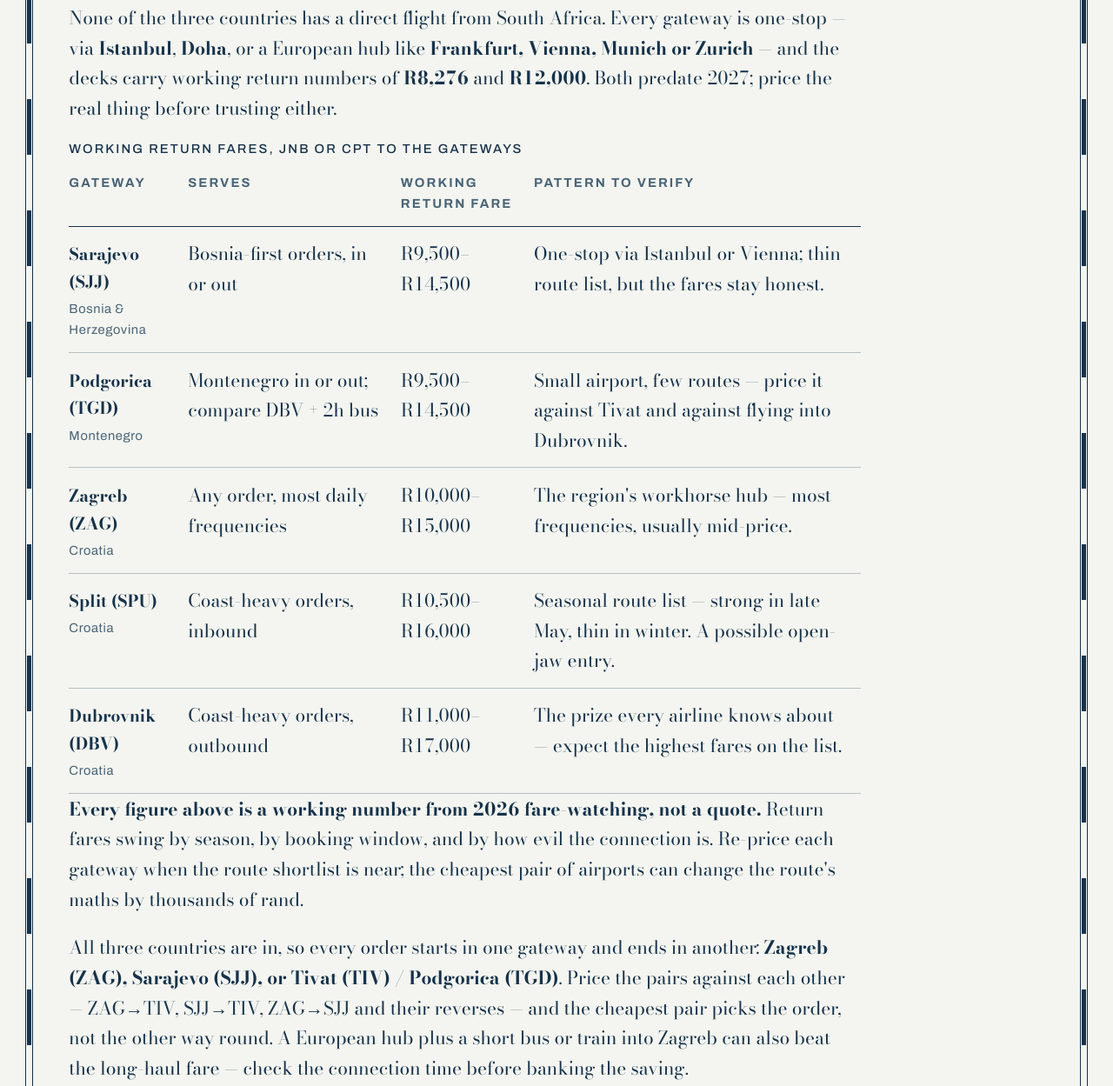
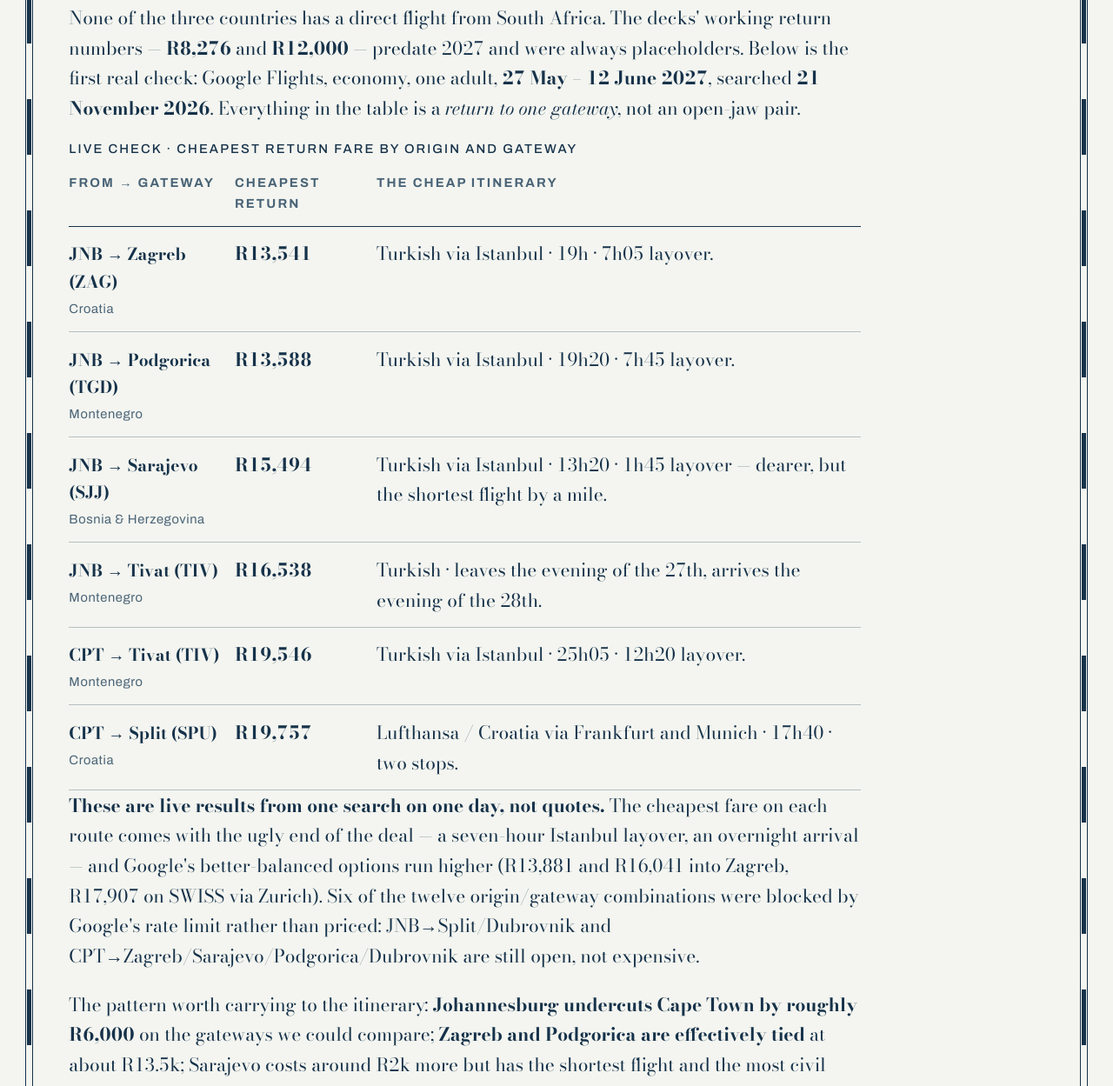
Before and after one commit to nicolewreyford123/balkans-2027, a plain HTML site: page flights-visa.html in a window 1280 px wide. Shown: the part 3023-4272 px from the top of the page at 87% size. Drawn offline with nearby package versions, Linux system fonts and the light colour scheme.

Commit message:
Add live Google Flights fares to the flights page
Six return fares checked 21 Nov 2026 for 27 May-12 Jun 2027, with the
cheap itineraries, the rate-limited gaps, and the JNB-vs-CPT and gateway
patterns. Itinerary points at the fares without picking an order. Flag the
13-night plan against the 16-night search window.

```diff
--- a/flights-visa.html
+++ b/flights-visa.html
@@ -60,20 +60,23 @@
 
   <section class="sec story">
     <h2 class="h2">Flights</h2>
-    <p>None of the three countries has a direct flight from South Africa. Every gateway is one-stop — via <strong>Istanbul</strong>, <strong>Doha</strong>, or a European hub like <strong>Frankfurt, Vienna, Munich or Zurich</strong> — and the decks carry working return numbers of <strong>R8,276</strong> and <strong>R12,000</strong>. Both predate 2027; price the real thing before trusting either.</p>
-    <p class="lab head">Working return fares, JNB or CPT to the gateways</p>
+    <p>None of the three countries has a direct flight from South Africa. The decks' working return numbers — <strong>R8,276</strong> and <strong>R12,000</strong> — predate 2027 and were always placeholders. Below is the first real check: Google Flights, economy, one adult, <strong>27 May – 12 June 2027</strong>, searched <strong>21 November 2026</strong>. Everything in the table is a <em>return to one gateway</em>, not an open-jaw pair.</p>
+    <p class="lab head">Live check · cheapest return fare by origin and gateway</p>
     <table class="ll">
-      <thead><tr><th>Gateway</th><th>Serves</th><th>Working return fare</th><th class="desc">Pattern to verify</th></tr></thead>
+      <thead><tr><th>From → gateway</th><th>Cheapest return</th><th class="desc">The cheap itinerary</th></tr></thead>
       <tbody>
-        <tr><td class="nm"><b>Sarajevo (SJJ)</b><small>Bosnia &amp; Herzegovina</small></td><td>Bosnia-first orders, in or out</td><td>R9,500–R14,500</td><td class="desc">One-stop via Istanbul or Vienna; thin route list, but the fares stay honest.</td></tr>
-        <tr><td class="nm"><b>Podgorica (TGD)</b><small>Montenegro</small></td><td>Montenegro in or out; compare DBV + 2h bus</td><td>R9,500–R14,500</td><td class="desc">Small airport, few routes — price it against Tivat and against flying into Dubrovnik.</td></tr>
-        <tr><td class="nm"><b>Zagreb (ZAG)</b><small>Croatia</small></td><td>Any order, most daily frequencies</td><td>R10,000–R15,000</td><td class="desc">The region's workhorse hub — most frequencies, usually mid-price.</td></tr>
-        <tr><td class="nm"><b>Split (SPU)</b><small>Croatia</small></td><td>Coast-heavy orders, inbound</td><td>R10,500–R16,000</td><td class="desc">Seasonal route list — strong in late May, thin in winter. A possible open-jaw entry.</td></tr>
-        <tr><td class="nm"><b>Dubrovnik (DBV)</b><small>Croatia</small></td><td>Coast-heavy orders, outbound</td><td>R11,000–R17,000</td><td class="desc">The prize every airline knows about — expect the highest fares on the list.</td></tr>
+        <tr><td class="nm"><b>JNB → Zagreb (ZAG)</b><small>Croatia</small></td><td><b>R13,541</b></td><td class="desc">Turkish via Istanbul · 19h · 7h05 layover.</td></tr>
+        <tr><td class="nm"><b>JNB → Podgorica (TGD)</b><small>Montenegro</small></td><td><b>R13,588</b></td><td class="desc">Turkish via Istanbul · 19h20 · 7h45 layover.</td></tr>
+        <tr><td class="nm"><b>JNB → Sarajevo (SJJ)</b><small>Bosnia &amp; Herzegovina</small></td><td><b>R15,494</b></td><td class="desc">Turkish via Istanbul · 13h20 · 1h45 layover — dearer, but the shortest flight by a mile.</td></tr>
+        <tr><td class="nm"><b>JNB → Tivat (TIV)</b><small>Montenegro</small></td><td><b>R16,538</b></td><td class="desc">Turkish · leaves the evening of the 27th, arrives the evening of the 28th.</td></tr>
+        <tr><td class="nm"><b>CPT → Tivat (TIV)</b><small>Montenegro</small></td><td><b>R19,546</b></td><td class="desc">Turkish via Istanbul · 25h05 · 12h20 layover.</td></tr>
+        <tr><td class="nm"><b>CPT → Split (SPU)</b><small>Croatia</small></td><td><b>R19,757</b></td><td class="desc">Lufthansa / Croatia via Frankfurt and Munich · 17h40 · two stops.</td></tr>
       </tbody>
     </table>
-    <p><strong>Every figure above is a working number from 2026 fare-watching, not a quote.</strong> Return fares swing by season, by booking window, and by how evil the connection is. Re-price each gateway when the route shortlist is near; the cheapest pair of airports can change the route's maths by thousands of rand.</p>
-    <p>All three countries are in, so every order starts in one gateway and ends in another: <strong>Zagreb (ZAG), Sarajevo (SJJ), or Tivat (TIV) / Podgorica (TGD)</strong>. Price the pairs against each other — ZAG→TIV, SJJ→TIV, ZAG→SJJ and their reverses — and the cheapest pair picks the order, not the other way round. A European hub plus a short bus or train into Zagreb can also beat the long-haul fare — check the connection time before banking the saving.</p>
+    <p><strong>These are live results from one search on one day, not quotes.</strong> The cheapest fare on each route comes with the ugly end of the deal — a seven-hour Istanbul layover, an overnight arrival — and Google's better-balanced options run higher (R13,881 and R16,041 into Zagreb, R17,907 on SWISS via Zurich). Six of the twelve origin/gateway combinations were blocked by Google's rate limit rather than priced: JNB→Split/Dubrovnik and CPT→Zagreb/Sarajevo/Podgorica/Dubrovnik are still open, not expensive.</p>
+    <p>The pattern worth carrying to the itinerary: <strong>Johannesburg undercuts Cape Town by roughly R6,000</strong> on the gateways we could compare; <strong>Zagreb and Podgorica are effectively tied</strong> at about R13.5k; Sarajevo costs around R2k more but has the shortest flight and the most civil connection; Tivat costs around R3k more than Zagreb. No order follows from that on its own — these are single-city returns, and the open-jaw pairs can reorder everything.</p>
+    <p>All three countries are in, so every order starts in one gateway and ends in another: <strong>Zagreb (ZAG), Sarajevo (SJJ), or Tivat (TIV) / Podgorica (TGD)</strong>. The pairs still to price are ZAG→TIV/TGD, SJJ→TIV/TGD, ZAG→SJJ and their reverses — and the cheapest pair picks the order, not the other way round. A European hub plus a short bus or train into Zagreb can also beat the long-haul fare — check the connection time before banking the saving.</p>
+    <p class="sig"><strong>One thing to settle:</strong> the search window above is 27 May – 12 June, which is 16 nights; the working plan still holds 13. Reconcile the dates before pricing the open-jaw pairs — a different return date is a different fare.<small>Field note · Balkans 2027</small></p>
   </section>
 
   <section class="sec story">
```
Also changed, not shown: Balkans-2027-itinerary.html (+1 -0 lines).
